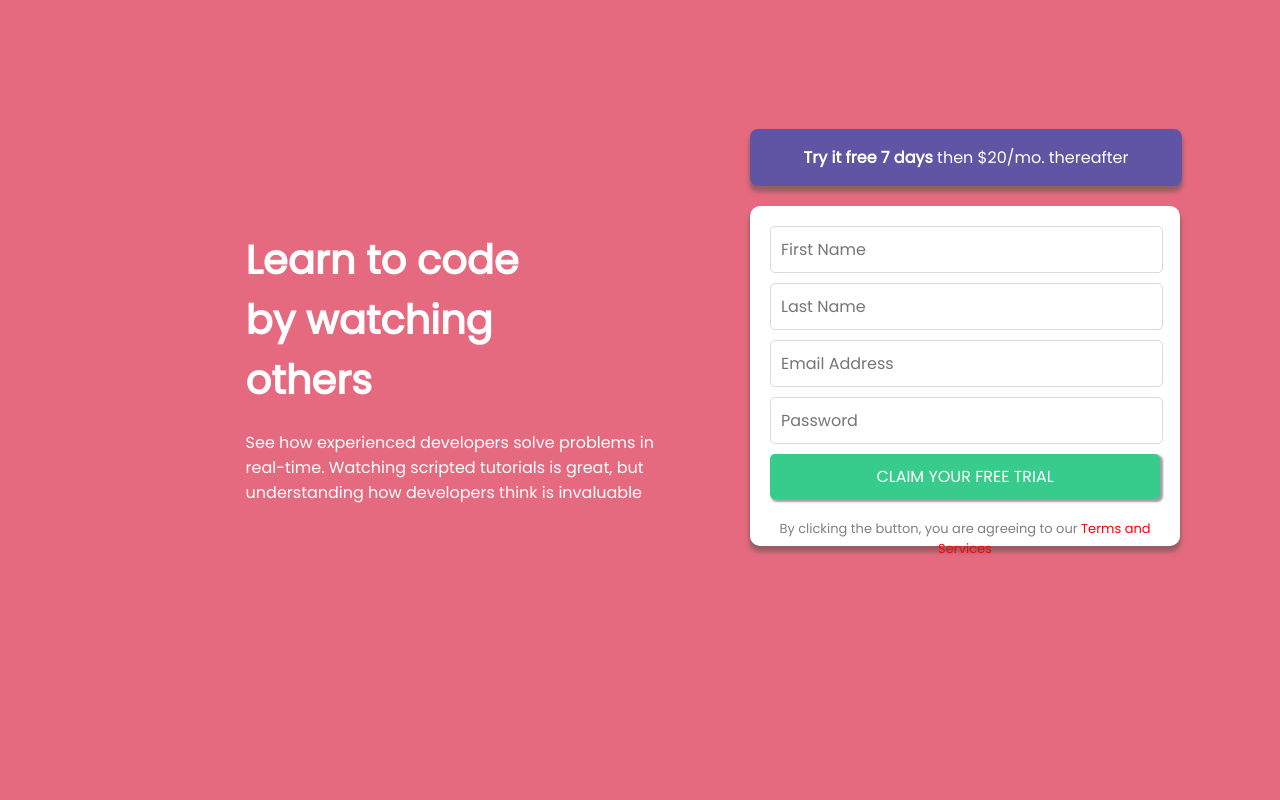
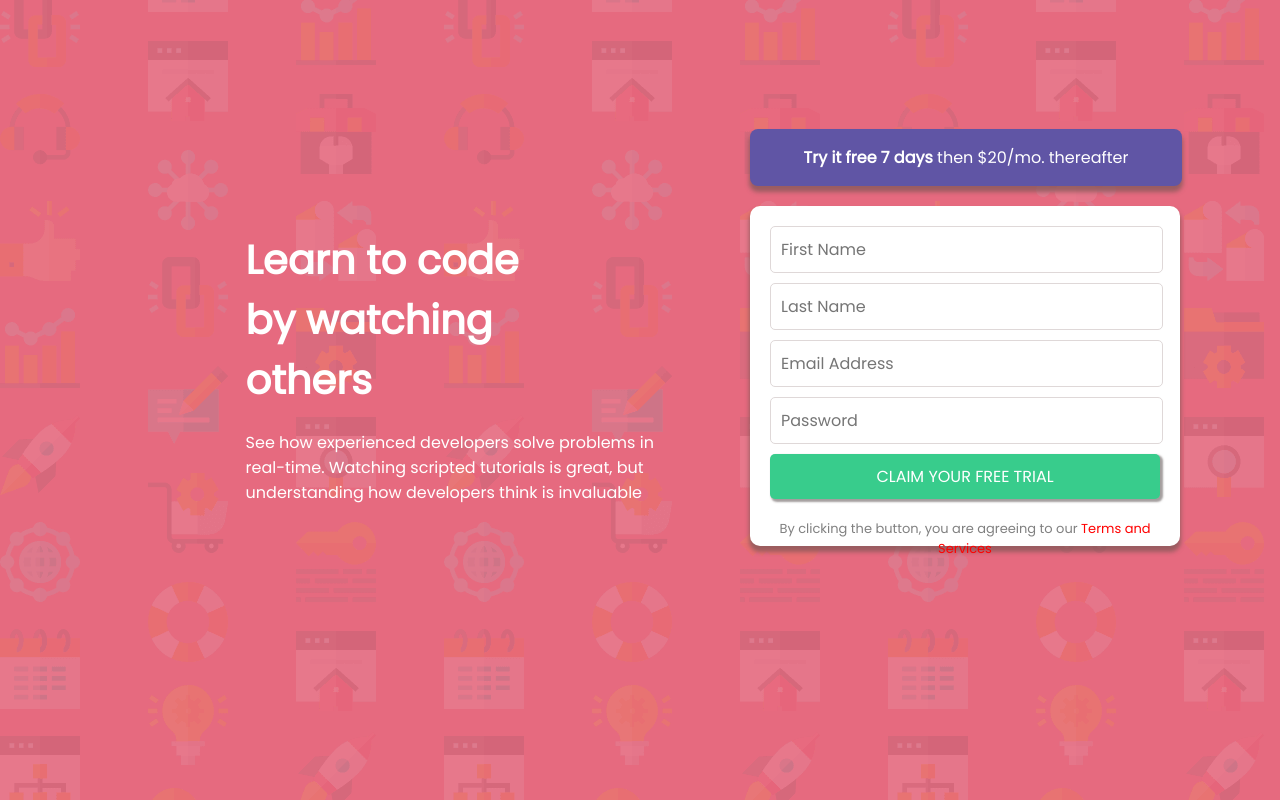
Before and after one commit to david-aguiyi/responsivePage, a plain HTML site: page index.html in a window 1280 px wide. Drawn offline with Linux system fonts and the light colour scheme.

Commit message:
Added background image to page

```diff
--- a/style.css
+++ b/style.css
@@ -9,6 +9,7 @@
 
 body {
     background-color: rgb(230, 106, 127);
+    background-image: url(images/desktop.png);
 }
 
 .flexcontainer {
```
Also changed, not shown: images/bg-intro-desktop.png (deleted), images/bg-intro-mobile.png (deleted), images/favicon-32x32.png (deleted).
